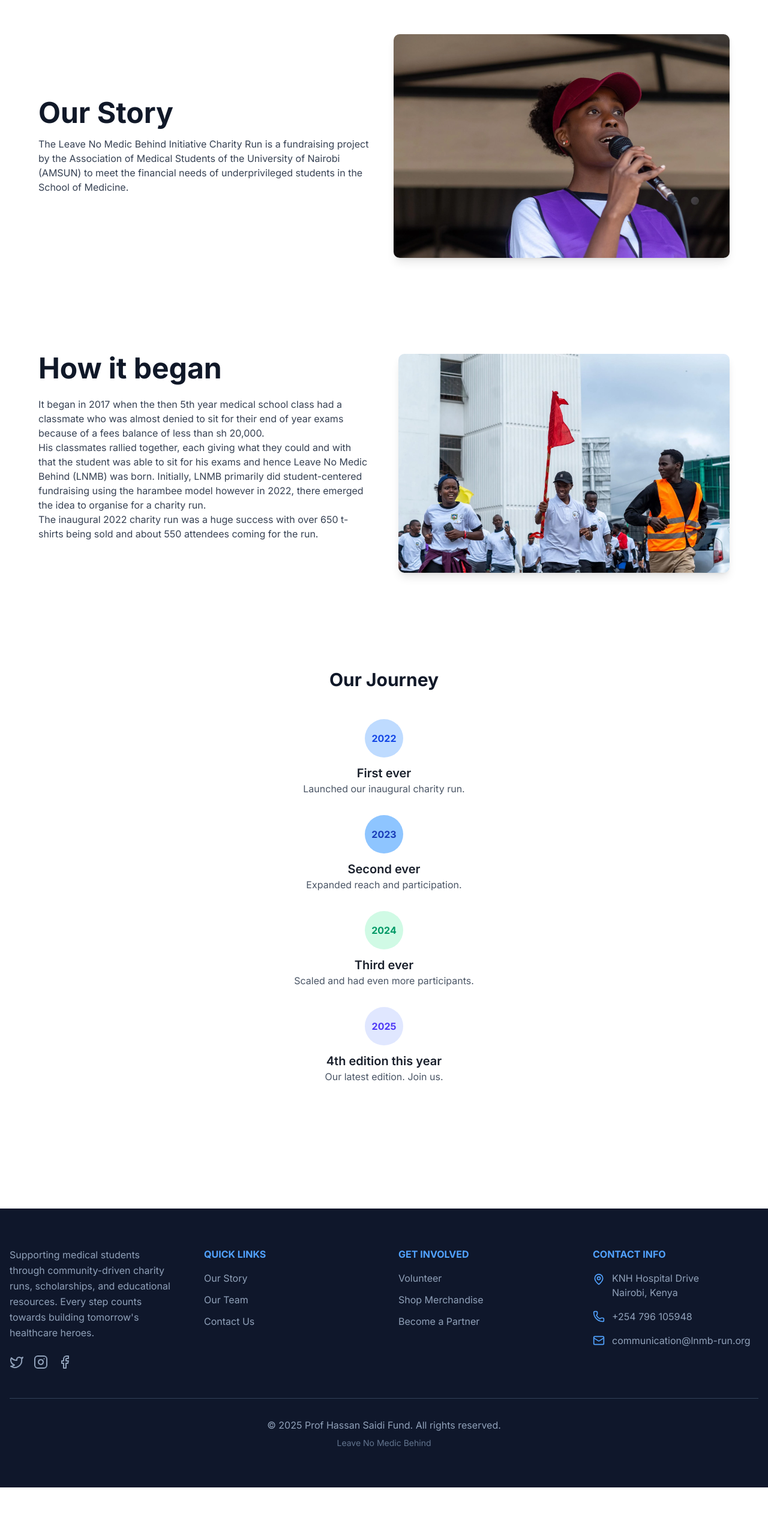
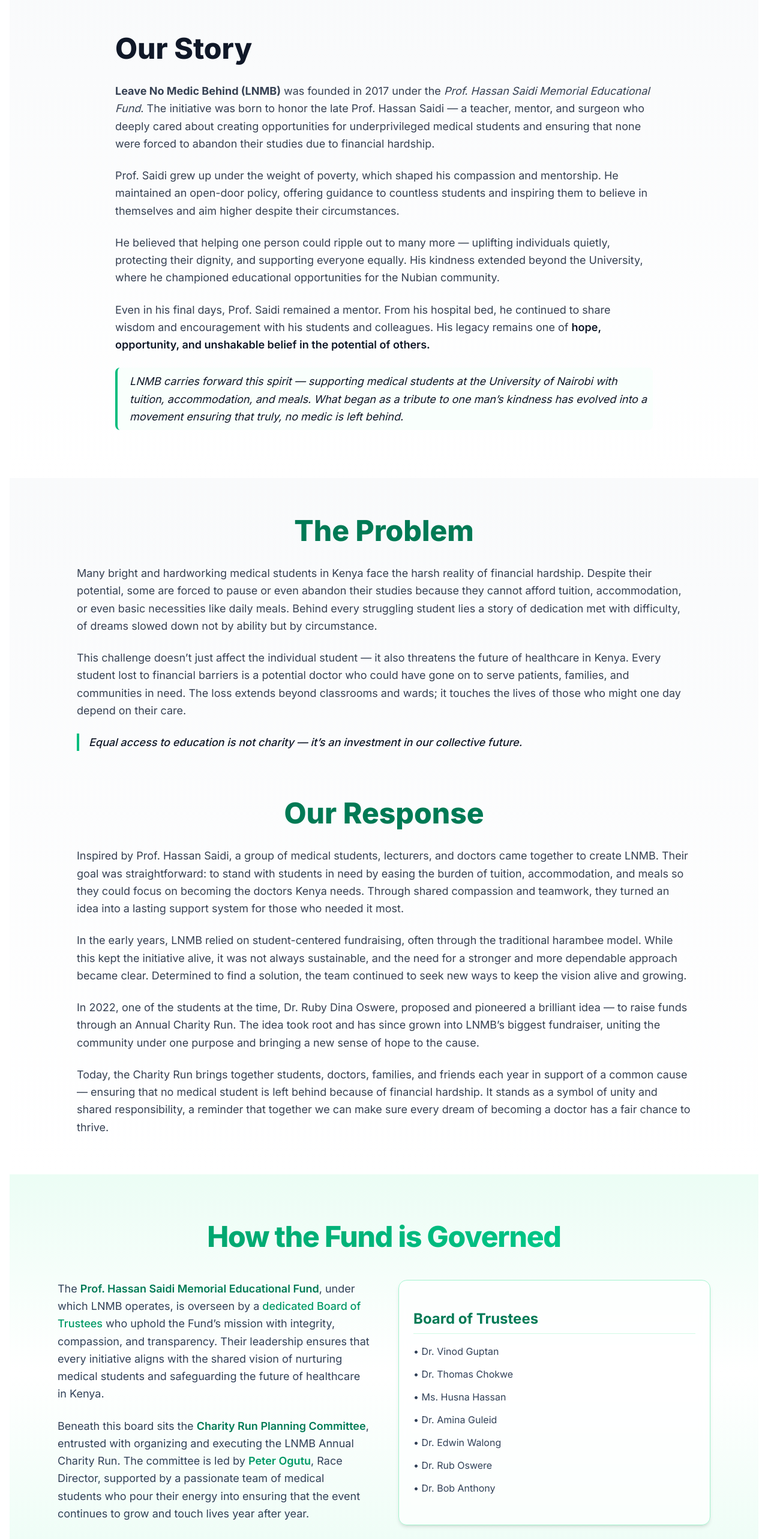
Before and after one commit to wechulisimiyu/lnmb, a Next.js app: page /story in a window 1280 px wide. Shown: the part 160-2726 px from the top of the page at 60% size. Before the commit the page ends 2640 px from the top, so only its background shows below. Built offline with nearby package versions, Linux system fonts and the light colour scheme; no server answers.

Commit message:
updated story page

```diff
--- a/package.json
+++ b/package.json
@@ -66,6 +66,7 @@
   "devDependencies": {
     "@eslint/eslintrc": "^3",
     "@tailwindcss/postcss": "^4",
+    "@types/next": "^9.0.0",
     "@types/node": "^20",
     "@types/react": "^19",
     "@types/react-dom": "^19",
--- a/src/app/story/page.tsx
+++ b/src/app/story/page.tsx
@@ -1,6 +1,7 @@
 import StoryHero from "@/components/story/hero";
 import StoryOrigin from "@/components/story/origin";
 import StoryTimeline from "@/components/story/timeline";
+import { Governance } from "@/components/story/governance";
 // import StoryValues from "@/components/story/values"
 // import StoryFuture from "@/components/story/future"
 
@@ -10,6 +11,7 @@ export default function StoryPage() {
       <div className="container mx-auto px-4">
         <StoryHero />
         <StoryOrigin />
+        <Governance />
         <StoryTimeline />
       </div>
     </div>
--- /dev/null
+++ b/src/components/story/governance.tsx
@@ -0,0 +1,83 @@
+"use client";
+
+import { Card, CardContent } from "@/components/ui/card";
+
+export function Governance() {
+  return (
+    <section className="py-20 px-4 md:px-20 bg-gradient-to-b from-emerald-50 via-white to-emerald-50 text-gray-800">
+      <div className="max-w-6xl mx-auto">
+        {/* Section Title */}
+        <h2 className="text-4xl sm:text-5xl font-extrabold mb-12 text-center bg-gradient-to-r from-emerald-600 to-emerald-400 bg-clip-text text-transparent tracking-tight">
+          How the Fund is Governed
+        </h2>
+
+        <div className="grid md:grid-cols-2 gap-12 items-start">
+          {/* Governance Text */}
+          <div className="text-base md:text-lg leading-relaxed text-slate-700 space-y-6">
+            <p>
+              The{" "}
+              <span className="font-semibold text-emerald-700">
+                Prof. Hassan Saidi Memorial Educational Fund
+              </span>
+              , under which LNMB operates, is overseen by a{" "}
+              <span className="text-emerald-600 font-medium">
+                dedicated Board of Trustees
+              </span>{" "}
+              who uphold the Fund’s mission with integrity, compassion, and
+              transparency. Their leadership ensures that every initiative
+              aligns with the shared vision of nurturing medical students and
+              safeguarding the future of healthcare in Kenya.
+            </p>
+
+            <p>
+              Beneath this board sits the{" "}
+              <span className="font-semibold text-emerald-700">
+                Charity Run Planning Committee
+              </span>
+              , entrusted with organizing and executing the LNMB Annual Charity
+              Run. The committee is led by{" "}
+              <span className="font-semibold text-emerald-600">Peter Ogutu</span>,{" "}
+              Race Director, supported by a passionate team of medical students
+              who pour their energy into ensuring that the event continues to
+              grow and touch lives year after year.
+            </p>
+          </div>
+
+          {/* Trustees List */}
+          <div>
+            <Card className="shadow-md border border-emerald-200 bg-white/70 backdrop-blur-sm transition-transform hover:scale-[1.02] duration-300">
+              <CardContent className="p-6">
+                <h3 className="text-2xl font-bold mb-4 text-emerald-700 border-b border-emerald-100 pb-2">
+                  Board of Trustees
+                </h3>
+                <ul className="space-y-3 text-slate-700 text-base leading-relaxed">
+                  <li className="hover:text-emerald-700 transition-colors">
+                    • Dr. Vinod Guptan
+                  </li>
+                  <li className="hover:text-emerald-700 transition-colors">
+                    • Dr. Thomas Chokwe
+                  </li>
+                  <li className="hover:text-emerald-700 transition-colors">
+                    • Ms. Husna Hassan
+                  </li>
+                  <li className="hover:text-emerald-700 transition-colors">
+                    • Dr. Amina Guleid
+                  </li>
+                  <li className="hover:text-emerald-700 transition-colors">
+                    • Dr. Edwin Walong
+                  </li>
+                  <li className="hover:text-emerald-700 transition-colors">
+                    • Dr. Rub Oswere
+                  </li>
+                  <li className="hover:text-emerald-700 transition-colors">
+                    • Dr. Bob Anthony
+                  </li>
+                </ul>
+              </CardContent>
+            </Card>
+          </div>
+        </div>
+      </div>
+    </section>
+  );
+}
--- a/src/components/story/hero.tsx
+++ b/src/components/story/hero.tsx
@@ -1,36 +1,53 @@
-import Image from "next/image";
+"use client";
 
 export function StoryHero() {
   return (
-    <section className="px-4 py-12 sm:py-16 lg:py-20">
-      <div className="mx-auto max-w-6xl flex flex-col md:flex-row items-center gap-8">
-        <div className="w-full md:w-1/2">
-          <div className="mb-4">
-            <h1 className="text-3xl sm:text-4xl lg:text-5xl font-bold text-gray-900">
-              Our Story
-            </h1>
-          </div>
+    <section className="px-6 py-16 sm:py-20 bg-gradient-to-b from-gray-50 to-white">
+      <div className="mx-auto max-w-4xl">
+        {/* Heading */}
+        <h1 className="text-4xl sm:text-5xl font-extrabold text-gray-900 mb-8 text-center md:text-left">
+          Our Story
+        </h1>
 
-          <div className="prose prose-sm sm:prose lg:prose-lg text-gray-700">
-            <p>
-              The Leave No Medic Behind Initiative Charity Run is a fundraising
-              project by the Association of Medical Students of the University
-              of Nairobi (AMSUN) to meet the financial needs of underprivileged
-              students in the School of Medicine.
-            </p>
-          </div>
-        </div>
+        {/* Story Content */}
+        <div className="space-y-6 text-gray-700 text-base sm:text-lg leading-relaxed">
+          <p>
+            <strong>Leave No Medic Behind (LNMB)</strong> was founded in 2017 under the{" "}
+            <em>Prof. Hassan Saidi Memorial Educational Fund</em>. The initiative was born
+            to honor the late Prof. Hassan Saidi — a teacher, mentor, and surgeon who
+            deeply cared about creating opportunities for underprivileged medical students
+            and ensuring that none were forced to abandon their studies due to financial
+            hardship.
+          </p>
 
-        <div className="w-full md:w-1/2">
-          <div className="rounded-lg overflow-hidden shadow-lg">
-            <Image
-              src="/images/story/story-hero.webp"
-              alt="Dr Ruby Oswere"
-              width={1200}
-              height={800}
-              className="w-full h-auto object-cover"
-              priority
-            />
+          <p>
+            Prof. Saidi grew up under the weight of poverty, which shaped his compassion
+            and mentorship. He maintained an open-door policy, offering guidance to
+            countless students and inspiring them to believe in themselves and aim higher
+            despite their circumstances.
+          </p>
+
+          <p>
+            He believed that helping one person could ripple out to many more — uplifting
+            individuals quietly, protecting their dignity, and supporting everyone equally.
+            His kindness extended beyond the University, where he championed educational
+            opportunities for the Nubian community.
+          </p>
+
+          <p>
+            Even in his final days, Prof. Saidi remained a mentor. From his hospital bed,
+            he continued to share wisdom and encouragement with his students and colleagues.
+            His legacy remains one of{" "}
+            <span className="font-semibold text-gray-900">
+              hope, opportunity, and unshakable belief in the potential of others.
+            </span>
+          </p>
+
+          <div className="border-l-4 border-emerald-500 pl-5 py-2 italic text-gray-900 bg-emerald-50/30 rounded-md">
+            LNMB carries forward this spirit — supporting medical students at the
+            University of Nairobi with tuition, accommodation, and meals. What began as a
+            tribute to one man’s kindness has evolved into a movement ensuring that truly,{" "}
+            <em>no medic is left behind.</em>
           </div>
         </div>
       </div>
--- a/src/components/story/origin.tsx
+++ b/src/components/story/origin.tsx
@@ -1,47 +1,78 @@
-import Image from "next/image";
+"use client";
 
 export function StoryOrigin() {
   return (
-    <section className="px-4 py-12 sm:py-16 lg:py-20">
-      <div className="mx-auto max-w-6xl grid lg:grid-cols-2 gap-12 items-start">
-        {/* Image on the right on large screens */}
-        <div className="w-full lg:order-last">
-          <div className="rounded-lg overflow-hidden shadow-lg">
-            <Image
-              src="/images/story/story-origin.webp"
-              alt="How LNMB began"
-              width={1200}
-              height={800}
-              className="w-full h-auto object-cover"
-              priority={false}
-            />
+    <section className="bg-gradient-to-b from-gray-50 to-white py-16 px-6 sm:px-12 lg:px-24">
+      <div className="max-w-5xl mx-auto space-y-20">
+        {/* The Problem Section */}
+        <div className="space-y-8">
+          <h2 className="text-4xl sm:text-5xl font-extrabold text-emerald-700 text-center">
+            The Problem
+          </h2>
+
+          <div className="space-y-6 text-gray-700 text-lg leading-relaxed">
+            <p>
+              Many bright and hardworking medical students in Kenya face the harsh
+              reality of financial hardship. Despite their potential, some are forced
+              to pause or even abandon their studies because they cannot afford tuition,
+              accommodation, or even basic necessities like daily meals. Behind every
+              struggling student lies a story of dedication met with difficulty, of
+              dreams slowed down not by ability but by circumstance.
+            </p>
+
+            <p>
+              This challenge doesn’t just affect the individual student — it also threatens
+              the future of healthcare in Kenya. Every student lost to financial barriers
+              is a potential doctor who could have gone on to serve patients, families,
+              and communities in need. The loss extends beyond classrooms and wards; it
+              touches the lives of those who might one day depend on their care.
+            </p>
+
+            <p className="font-medium text-gray-900 border-l-4 border-emerald-500 pl-4 italic">
+              Equal access to education is not charity — it’s an investment in our
+              collective future.
+            </p>
           </div>
         </div>
 
-        {/* Text on the left */}
-        <div className="space-y-6 lg:order-first">
-          <h2 className="text-3xl sm:text-4xl lg:text-5xl font-bold text-gray-900">
-            How it began
+        {/* Our Response Section */}
+        <div className="space-y-8">
+          <h2 className="text-4xl sm:text-5xl font-extrabold text-emerald-700 text-center">
+            Our Response
           </h2>
 
-          <div className="prose prose-sm sm:prose lg:prose-lg text-gray-700">
+          <div className="space-y-6 text-gray-700 text-lg leading-relaxed">
             <p>
-              It began in 2017 when the then 5th year medical school class had a
-              classmate who was almost denied to sit for their end of year exams
-              because of a fees balance of less than sh 20,000.
+              Inspired by Prof. Hassan Saidi, a group of medical students, lecturers,
+              and doctors came together to create LNMB. Their goal was straightforward:
+              to stand with students in need by easing the burden of tuition,
+              accommodation, and meals so they could focus on becoming the doctors
+              Kenya needs. Through shared compassion and teamwork, they turned an idea
+              into a lasting support system for those who needed it most.
             </p>
 
             <p>
-              His classmates rallied together, each giving what they could and
-              with that the student was able to sit for his exams and hence
-              Leave No Medic Behind (LNMB) was born. Initially, LNMB primarily
-              did student-centered fundraising using the harambee model however
-              in 2022, there emerged the idea to organise for a charity run.
+              In the early years, LNMB relied on student-centered fundraising, often
+              through the traditional harambee model. While this kept the initiative
+              alive, it was not always sustainable, and the need for a stronger and more
+              dependable approach became clear. Determined to find a solution, the team
+              continued to seek new ways to keep the vision alive and growing.
             </p>
 
             <p>
-              The inaugural 2022 charity run was a huge success with over 650
-              t-shirts being sold and about 550 attendees coming for the run.
+              In 2022, one of the students at the time, Dr. Ruby Dina Oswere, proposed
+              and pioneered a brilliant idea — to raise funds through an Annual Charity
+              Run. The idea took root and has since grown into LNMB’s biggest
+              fundraiser, uniting the community under one purpose and bringing a new
+              sense of hope to the cause.
+            </p>
+
+            <p>
+              Today, the Charity Run brings together students, doctors, families, and
+              friends each year in support of a common cause — ensuring that no medical
+              student is left behind because of financial hardship. It stands as a symbol
+              of unity and shared responsibility, a reminder that together we can make
+              sure every dream of becoming a doctor has a fair chance to thrive.
             </p>
           </div>
         </div>
```
Also changed, not shown: 1 other file (tests, documents, lock files or other folders).
